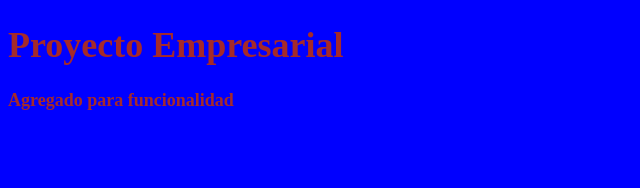
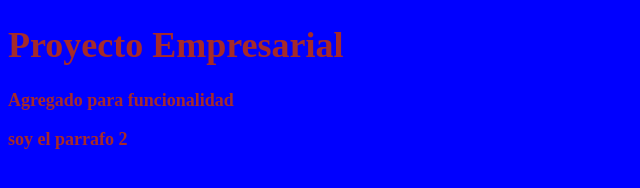
Before and after one commit to torreschegue/CursGit, a plain HTML site: page index.html in a window 1280 px wide. Shown: the whole page, without its empty margins (0-640 px from the left). Drawn offline with Linux system fonts and the light colour scheme.

Commit message:
Se Agrego Otro Parrafo 2

```diff
--- a/index.html
+++ b/index.html
@@ -10,5 +10,6 @@
 <body>
     <h1>Proyecto Empresarial</h1>
     <p>Agregado para funcionalidad</p>
+    <p>soy el parrafo 2</p>
 </body>
 </html>
```
